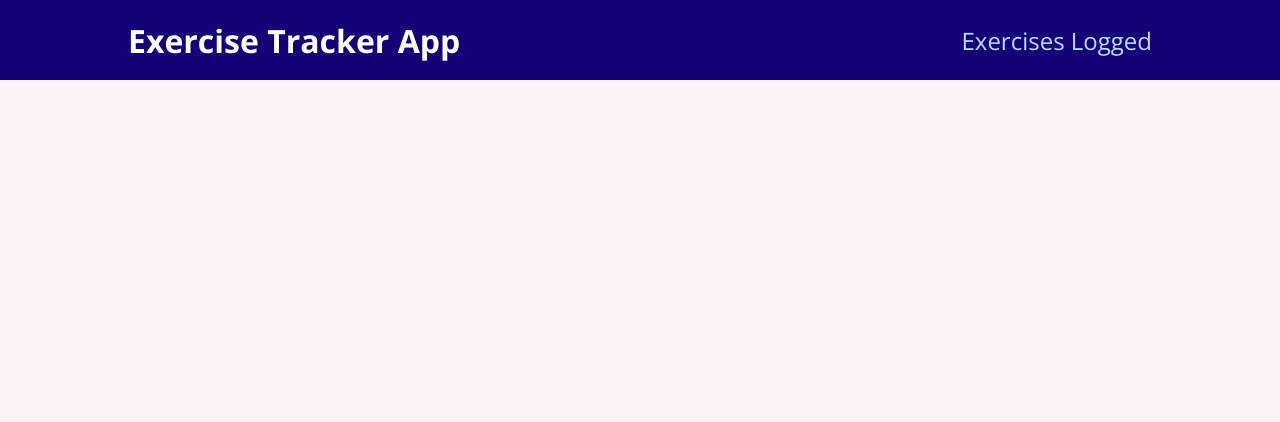
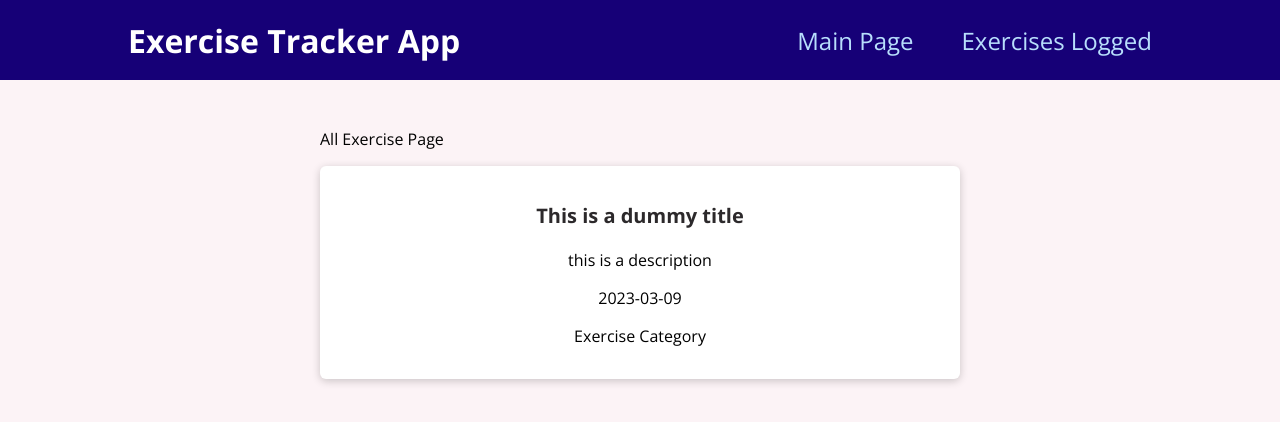
Before and after one commit to kaiorosa1/exercise-tracker-frontend, a React (Create React App) app: page /exercises-logged in a window 1280 px wide. Shown: the top 422 px of the page. Built offline with nearby package versions, Linux system fonts and the light colour scheme.

Commit message:
add ExerciseItem and ExerciseList components

```diff
--- a/src/App.js
+++ b/src/App.js
@@ -1,5 +1,6 @@
 import { Route, Switch } from "react-router-dom";
 import Layout from "./components/layout/Layout";
+import AllExercisesPage from "./pages/AllExercises";
 import NewExercisePage from "./pages/NewExercise";
 
 function App() {
@@ -9,6 +10,9 @@ function App() {
         <Route path='/' exact>
           <NewExercisePage />
         </Route>
+        <Route path='/exercises-logged' exact>
+          <AllExercisesPage />
+        </Route>
       </Switch>
     </Layout>
   );
--- /dev/null
+++ b/src/components/exercises/ExerciseItem.js
@@ -0,0 +1,19 @@
+import Card from '../ui/Card';
+import classes from './ExerciseItem.module.css';
+
+function ExerciseItem(props){
+    return(
+        <li className={classes.item}>
+        <Card>
+            <div className={classes.content}>
+                <h3>{props.data.title}</h3>
+                <p>{props.data.description}</p>
+                <p>{props.data.date}</p>
+                <p>{props.data.category}</p>
+            </div>
+        </Card>
+    </li>
+    );
+}
+
+export default ExerciseItem;
--- /dev/null
+++ b/src/components/exercises/ExerciseItem.module.css
@@ -0,0 +1,46 @@
+.item {
+    margin: 1rem 0;
+}
+
+.image {
+    width: 100%;
+    height: 20rem;
+    overflow: hidden;
+    border-top-right-radius: 6px;
+    border-top-left-radius: 6px;
+}
+
+.image img {
+    width: 100%;
+    object-fit: cover;
+}
+
+.content {
+    text-align: center;
+    padding: 1rem;
+}
+
+.content h3 {
+    font-size: 1.25rem;
+    color: #2c292b;
+}
+
+.actions {
+    padding: 1.5rem;
+    text-align: center;
+}
+
+.actions button {
+    font: inherit;
+    cursor: pointer;
+    color: #160077;
+    border: 1px solid #160077;
+    background-color: transparent;
+    padding: 0.5rem 1.5rem;
+    border-radius: 4px;
+}
+
+.actions button:hover,
+.actions button:active {
+    background-color: #ffe2ed;
+}
--- /dev/null
+++ b/src/components/exercises/ExerciseList.js
@@ -0,0 +1,23 @@
+import ExerciseItem from "./ExerciseItem";
+import classes from './ExerciseList.module.css';
+
+const DUMMY_DATA = [
+    {
+        title: "This is a dummy title",
+        description: "this is a description",
+        date: '2023-03-09',
+        category: "Exercise Category"
+    }
+];
+
+function ExerciseList() {
+    return (
+        <div>
+            <ul className={classes.list}>
+                <ExerciseItem data={DUMMY_DATA[0]} />
+            </ul>
+        </div>
+    );
+}
+
+export default ExerciseList;
--- /dev/null
+++ b/src/components/exercises/ExerciseList.module.css
@@ -0,0 +1,5 @@
+.list {
+    list-style: none;
+    margin: 0;
+    padding: 0;
+}
--- a/src/components/layout/MainNavigation.js
+++ b/src/components/layout/MainNavigation.js
@@ -8,9 +8,11 @@ function MainNavigation() {
             <nav>
                 <ul>
                     <li>
-                        <Link to='/'>Exercises Logged</Link>
+                        <Link to='/'>Main Page</Link>
                     </li>
-
+                    <li>
+                        <Link to='/exercises-logged'>Exercises Logged</Link>
+                    </li>
                 </ul>
             </nav>
         </header>
--- /dev/null
+++ b/src/pages/AllExercises.js
@@ -0,0 +1,12 @@
+import ExerciseList from "../components/exercises/ExerciseList";
+
+function AllExercisesPage(){
+    return(
+        <div>
+            All Exercise Page
+            <ExerciseList />
+        </div>
+    );
+}
+
+export default AllExercisesPage;
```
